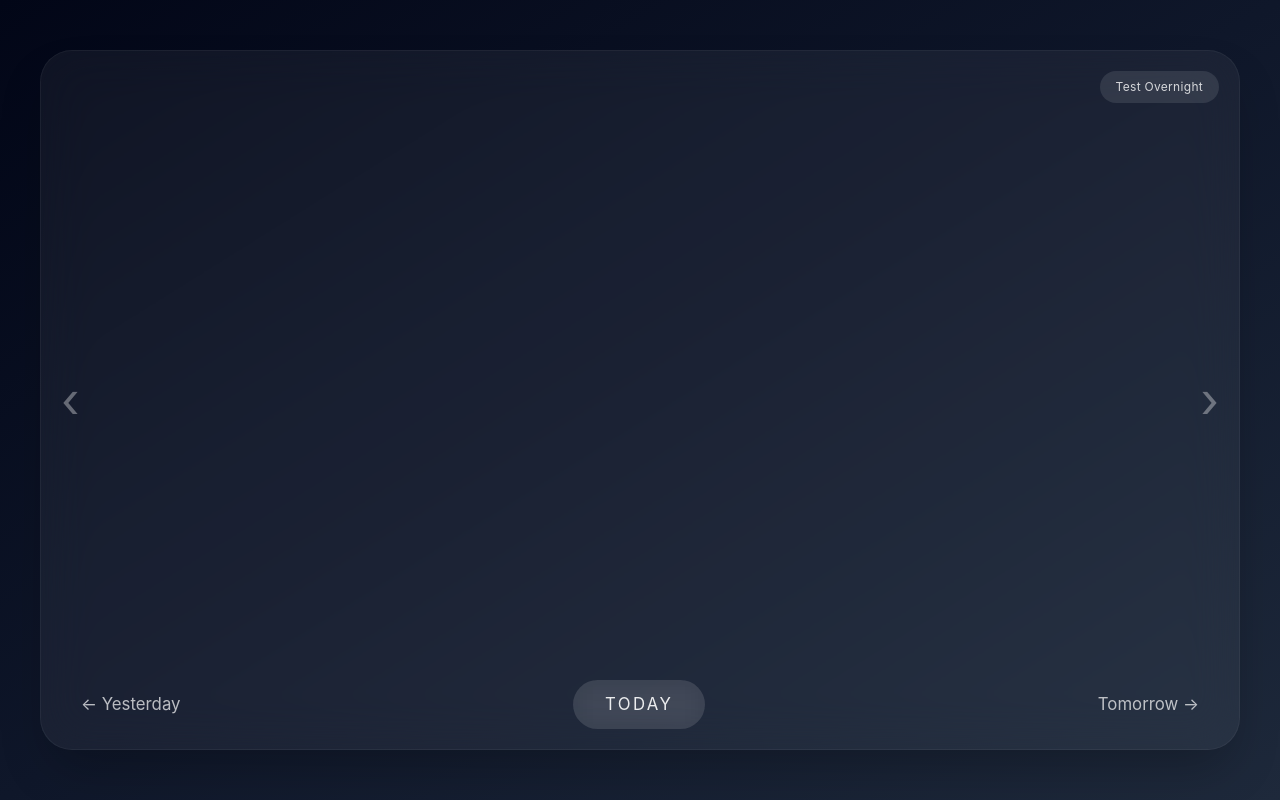
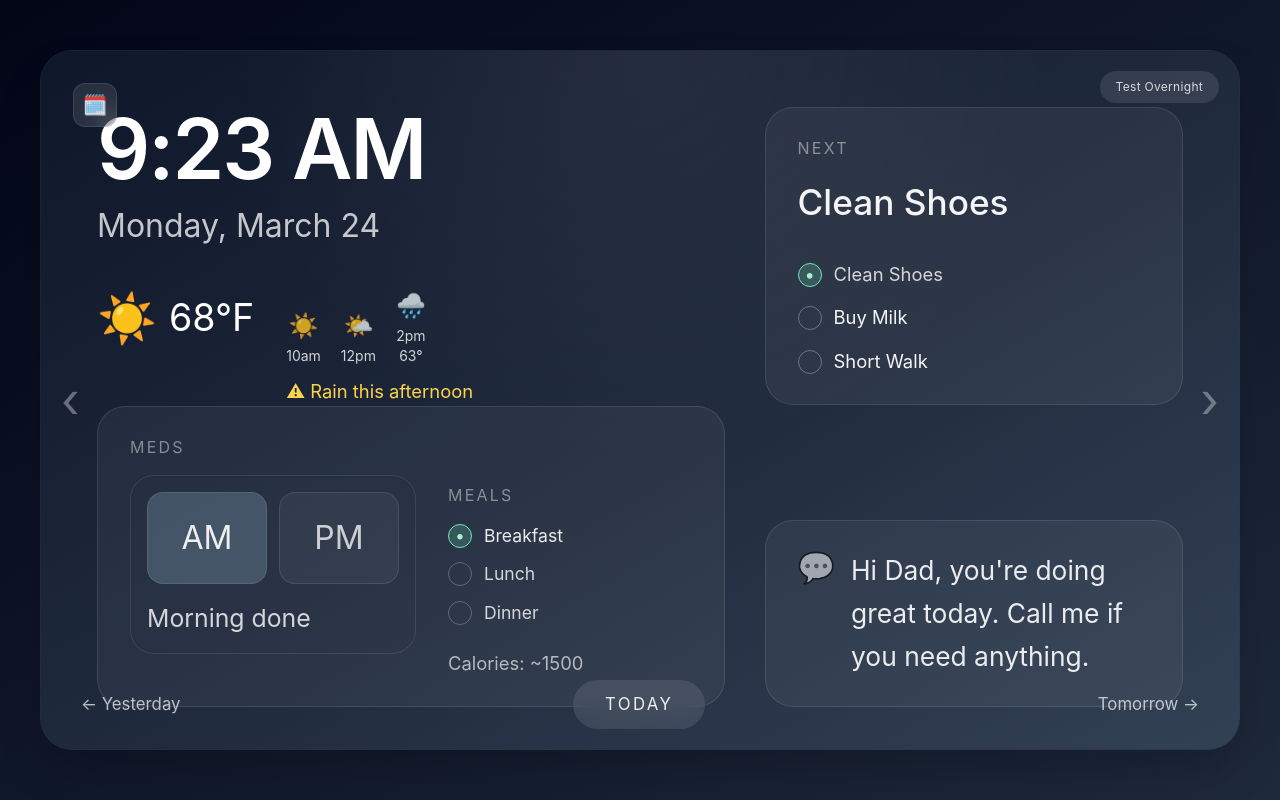
Before and after one commit to DevelopMR/vibing, a React (Vite) app: page / in a window 1280 px wide. Built offline with nearby package versions, Linux system fonts and the light colour scheme.

Commit message:
Tighter state frames

```diff
--- a/src/app/PatientShell.tsx
+++ b/src/app/PatientShell.tsx
@@ -13,9 +13,6 @@ export default function PatientShell() {
   const [index, setIndex] = useState(TODAY_INDEX)
   const [showOvernight, setShowOvernight] = useState(false)
   const timeoutRef = useRef<number | null>(null)
-
-  const currentIndex = showOvernight ? 3 : index
-  const currentDay = mockDays[currentIndex]
 
   const canGoPrev = !showOvernight && index > 0
   const canGoNext = !showOvernight && index < 2
@@ -73,15 +70,12 @@ export default function PatientShell() {
   }
 
   const visibleDays: DayRecord[] = useMemo(() => {
-    if (showOvernight) return [mockDays[3]]
+    return [mockDays[0], mockDays[1], mockDays[2]]
+  }, [])
 
-    return [mockDays[0], mockDays[1], mockDays[2]]
-  }, [showOvernight])
-
-  const translateX = useMemo(() => {
-    if (showOvernight) return 0
-    return -index * 100
-  }, [index, showOvernight])
+  const frameCount = visibleDays.length
+  const frameWidthPercent = 100 / frameCount
+  const translatePercent = showOvernight ? 0 : -(index * frameWidthPercent)
 
   return (
     <div className="w-screen h-screen bg-gradient-to-br from-slate-950 via-slate-900 to-slate-800 text-white flex items-center justify-center overflow-hidden">
@@ -89,37 +83,41 @@ export default function PatientShell() {
         {/* Dev toggle */}
         <button
           onClick={() => setShowOvernight((prev) => !prev)}
-          className="absolute top-5 right-5 z-20 rounded-full bg-white/10 px-4 py-2 text-xs tracking-wide text-white/80 hover:bg-white/15 transition"
+          className="absolute top-5 right-5 z-30 rounded-full bg-white/10 px-4 py-2 text-xs tracking-wide text-white/80 hover:bg-white/15 transition"
         >
           {showOvernight ? 'Exit Overnight' : 'Test Overnight'}
         </button>
 
+        {showOvernight ? (
+          <div className="absolute inset-0">
+            <DayFrame day={mockDays[3]} />
+          </div>
+        ) : (
+          <>
             {/* Sliding day strip */}
             <div
               className="absolute inset-0 flex transition-transform duration-700 ease-out"
               style={{
-            width: `${visibleDays.length * 100}%`,
-            transform: `translateX(${translateX}%)`,
+                width: `${frameCount * 100}%`,
+                transform: `translateX(${translatePercent}%)`,
               }}
             >
               {visibleDays.map((day) => (
                 <div
                   key={day.id}
                   className="h-full shrink-0"
-              style={{ width: `${100 / visibleDays.length}%` }}
+                  style={{ width: `${frameWidthPercent}%` }}
                 >
                   <DayFrame day={day} />
                 </div>
               ))}
             </div>
 
-        {/* Navigation controls */}
-        {!showOvernight && (
-          <>
+            {/* Side arrows */}
             <button
               onClick={goPrev}
               disabled={!canGoPrev}
-              className="absolute left-5 top-1/2 -translate-y-1/2 z-10 text-5xl text-white/35 hover:text-white/60 disabled:opacity-20 transition"
+              className="absolute left-5 top-1/2 -translate-y-1/2 z-20 text-5xl text-white/35 hover:text-white/60 disabled:opacity-20 transition"
               aria-label="Go to previous day"
             >
               ‹
@@ -128,7 +126,7 @@ export default function PatientShell() {
             <button
               onClick={goNext}
               disabled={!canGoNext}
-              className="absolute right-5 top-1/2 -translate-y-1/2 z-10 text-5xl text-white/35 hover:text-white/60 disabled:opacity-20 transition"
+              className="absolute right-5 top-1/2 -translate-y-1/2 z-20 text-5xl text-white/35 hover:text-white/60 disabled:opacity-20 transition"
               aria-label="Go to next day"
             >
               ›
@@ -137,7 +135,7 @@ export default function PatientShell() {
         )}
 
         {/* Bottom navigation */}
-        <div className="absolute bottom-5 left-0 right-0 flex items-center justify-between px-10 z-10 text-white/70">
+        <div className="absolute bottom-5 left-0 right-0 flex items-center justify-between px-10 z-30 text-white/70">
           <button
             onClick={goPrev}
             disabled={!canGoPrev || showOvernight}
@@ -149,7 +147,7 @@ export default function PatientShell() {
           <button
             onClick={goToday}
             className="rounded-full bg-white/10 backdrop-blur-md px-8 py-3 text-[1.05rem] tracking-[0.14em] text-white/90 transition-transform duration-700 ease-out hover:bg-white/15"
-            style={{ transform: `translateX(${todayButtonOffset}px)` }}
+            style={{ transform: `translateX(${showOvernight ? 0 : todayButtonOffset}px)` }}
           >
             TODAY
           </button>
```
Lines whose indentation alone changed are shown as unchanged.
